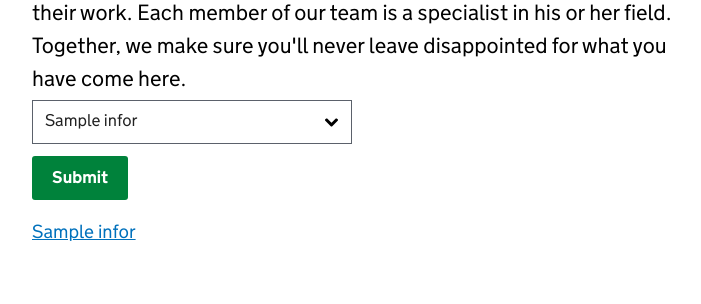
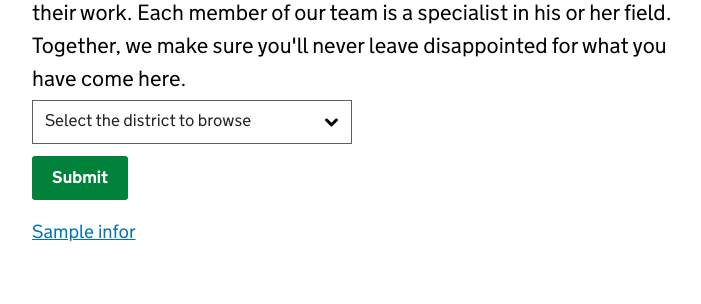
Before and after one commit to NepalGov/ElectionPortal, a Django app: template e2074/templates/explore.html in a window 1280 px wide. Shown: the part 235-539 px from the top of the page, without its empty margins (118-819 px from the left). Run offline with Django 3.2, Linux system fonts and the light colour scheme; the template is opened without the code that fills it: most values are stand-ins (such as "Sample title", 1, 10 or a date in 2020); some libraries are stand-ins or nearby versions.

Commit message:
selected field

```diff
--- a/e2074/templates/explore.html
+++ b/e2074/templates/explore.html
@@ -17,10 +17,12 @@
   <div class="election-grid">
     <div class="election-width-two-thirds">
       <form class="election-form">
+
         <select name="options" id="options">
           {% for infor in infor %}
           <option value="{{ infor.name }}">{{ infor.name | capfirst }}</option>
           {% endfor %}
+        <option value="" selected>Select the district to browse</option>
         </select>
 
         <input type="button" value="Submit" onclick="RedirecttoDistrict()" />
```
